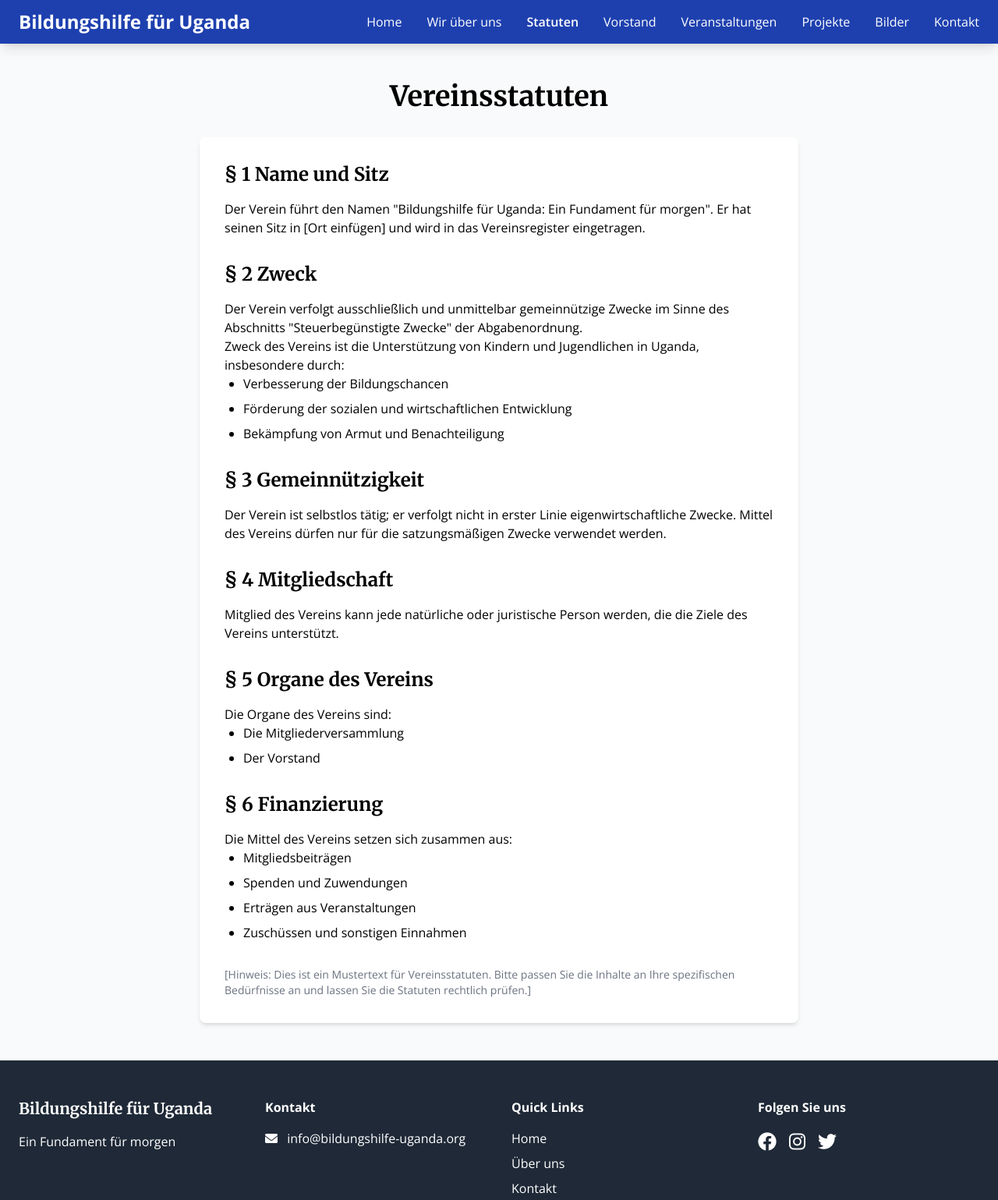
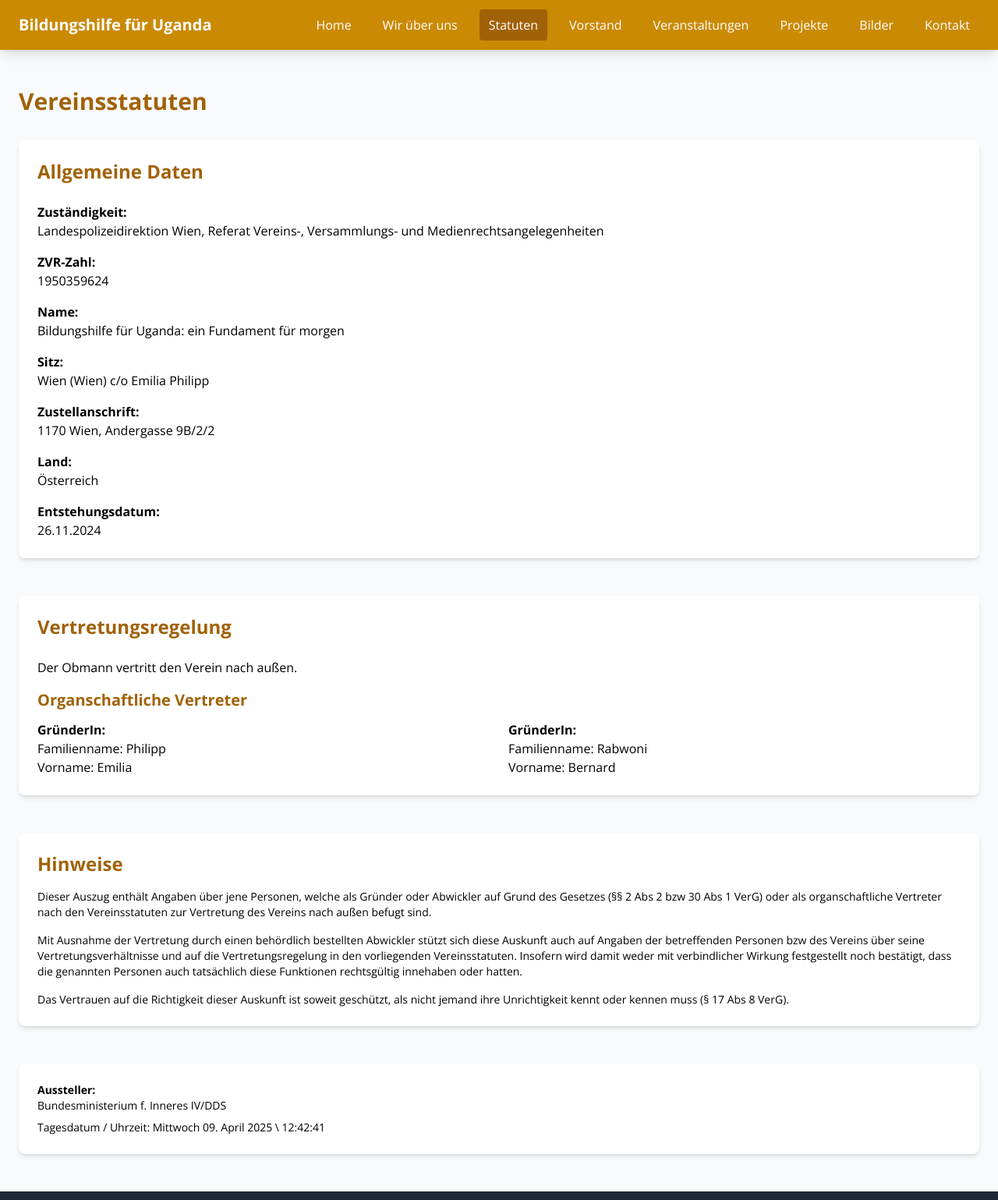
Before and after one commit to BAckfischghg/blackboxai-1744195036807, a plain HTML site: page statutes.html in a window 1280 px wide. Shown: the top 1539 px of the page at 78% size. Drawn offline with nearby package versions, Linux system fonts and the light colour scheme.

Commit message:
Add statutes.html 1744199022568

```diff
--- a/statutes.html
+++ b/statutes.html
@@ -6,37 +6,34 @@
     <title>Statuten | Bildungshilfe für Uganda</title>
     <script src="https://cdn.tailwindcss.com"></script>
     <link rel="stylesheet" href="https://cdnjs.cloudflare.com/ajax/libs/font-awesome/6.0.0-beta3/css/all.min.css">
-    <link href="https://fonts.googleapis.com/css2?family=Open+Sans:wght@400;600;700&family=Merriweather:wght@400;700&display=swap" rel="stylesheet">
+    <link href="https://fonts.googleapis.com/css2?family=Open+Sans:wght@400;600;700&display=swap" rel="stylesheet">
     <style>
         body {
             font-family: 'Open Sans', sans-serif;
-        }
-        h1, h2, h3 {
-            font-family: 'Merriweather', serif;
         }
     </style>
 </head>
 <body class="bg-gray-50">
     <!-- Navigation -->
-    <nav class="bg-blue-800 text-white shadow-lg">
+    <nav class="bg-yellow-600 text-white shadow-lg">
         <div class="container mx-auto px-6 py-3">
             <div class="flex justify-between items-center">
-                <div class="text-2xl font-bold">
+                <div class="text-xl font-bold">
                     Bildungshilfe für Uganda
                 </div>
-                <div class="hidden md:flex space-x-8">
-                    <a href="index.html" class="hover:text-blue-200">Home</a>
-                    <a href="about.html" class="hover:text-blue-200">Wir über uns</a>
-                    <a href="statutes.html" class="hover:text-blue-200 font-semibold">Statuten</a>
-                    <a href="board.html" class="hover:text-blue-200">Vorstand</a>
-                    <a href="events.html" class="hover:text-blue-200">Veranstaltungen</a>
-                    <a href="projects.html" class="hover:text-blue-200">Projekte</a>
-                    <a href="gallery.html" class="hover:text-blue-200">Bilder</a>
-                    <a href="contact.html" class="hover:text-blue-200">Kontakt</a>
+                <div class="hidden md:flex space-x-4">
+                    <a href="index.html" class="hover:bg-yellow-700 px-3 py-2 rounded">Home</a>
+                    <a href="about.html" class="hover:bg-yellow-700 px-3 py-2 rounded">Wir über uns</a>
+                    <a href="statutes.html" class="bg-yellow-700 px-3 py-2 rounded">Statuten</a>
+                    <a href="board.html" class="hover:bg-yellow-700 px-3 py-2 rounded">Vorstand</a>
+                    <a href="events.html" class="hover:bg-yellow-700 px-3 py-2 rounded">Veranstaltungen</a>
+                    <a href="projects.html" class="hover:bg-yellow-700 px-3 py-2 rounded">Projekte</a>
+                    <a href="gallery.html" class="hover:bg-yellow-700 px-3 py-2 rounded">Bilder</a>
+                    <a href="contact.html" class="hover:bg-yellow-700 px-3 py-2 rounded">Kontakt</a>
                 </div>
                 <div class="md:hidden">
-                    <button class="mobile-menu-button">
-                        <i class="fas fa-bars text-2xl"></i>
+                    <button class="mobile-menu-button p-2">
+                        <i class="fas fa-bars text-xl"></i>
                     </button>
                 </div>
             </div>
@@ -45,107 +42,113 @@
 
     <!-- Main Content -->
     <main class="container mx-auto px-6 py-12">
-        <h1 class="text-4xl font-bold mb-8 text-center">Vereinsstatuten</h1>
+        <h1 class="text-3xl font-bold mb-8 text-yellow-700">Vereinsstatuten</h1>
 
-        <div class="max-w-3xl mx-auto bg-white p-8 rounded-lg shadow-md">
-            <article class="prose lg:prose-xl">
-                <h2 class="text-2xl font-bold mb-4">§ 1 Name und Sitz</h2>
-                <p>
-                    Der Verein führt den Namen "Bildungshilfe für Uganda: Ein Fundament für morgen". Er hat seinen Sitz in [Ort einfügen] und wird in das Vereinsregister eingetragen.
+        <section class="mb-12">
+            <div class="bg-white p-6 rounded-lg shadow-md">
+                <h2 class="text-2xl font-bold mb-6 text-yellow-700">Allgemeine Daten</h2>
+                <div class="space-y-4">
+                    <div>
+                        <h3 class="font-bold">Zuständigkeit:</h3>
+                        <p>Landespolizeidirektion Wien, Referat Vereins-, Versammlungs- und Medienrechtsangelegenheiten</p>
+                    </div>
+                    <div>
+                        <h3 class="font-bold">ZVR-Zahl:</h3>
+                        <p>1950359624</p>
+                    </div>
+                    <div>
+                        <h3 class="font-bold">Name:</h3>
+                        <p>Bildungshilfe für Uganda: ein Fundament für morgen</p>
+                    </div>
+                    <div>
+                        <h3 class="font-bold">Sitz:</h3>
+                        <p>Wien (Wien) c/o Emilia Philipp</p>
+                    </div>
+                    <div>
+                        <h3 class="font-bold">Zustellanschrift:</h3>
+                        <p>1170 Wien, Andergasse 9B/2/2</p>
+                    </div>
+                    <div>
+                        <h3 class="font-bold">Land:</h3>
+                        <p>Österreich</p>
+                    </div>
+                    <div>
+                        <h3 class="font-bold">Entstehungsdatum:</h3>
+                        <p>26.11.2024</p>
+                    </div>
+                </div>
+            </div>
+        </section>
+
+        <section class="mb-12">
+            <div class="bg-white p-6 rounded-lg shadow-md">
+                <h2 class="text-2xl font-bold mb-6 text-yellow-700">Vertretungsregelung</h2>
+                <p class="mb-4">
+                    Der Obmann vertritt den Verein nach außen.
                 </p>
+                <h3 class="text-xl font-bold mb-3 text-yellow-700">Organschaftliche Vertreter</h3>
+                <div class="grid md:grid-cols-2 gap-6">
+                    <div>
+                        <h4 class="font-bold">GründerIn:</h4>
+                        <p>Familienname: Philipp</p>
+                        <p>Vorname: Emilia</p>
+                    </div>
+                    <div>
+                        <h4 class="font-bold">GründerIn:</h4>
+                        <p>Familienname: Rabwoni</p>
+                        <p>Vorname: Bernard</p>
+                    </div>
+                </div>
+            </div>
+        </section>
 
-                <h2 class="text-2xl font-bold mb-4 mt-8">§ 2 Zweck</h2>
-                <p>
-                    Der Verein verfolgt ausschließlich und unmittelbar gemeinnützige Zwecke im Sinne des Abschnitts "Steuerbegünstigte Zwecke" der Abgabenordnung.
+        <section class="mb-12">
+            <div class="bg-white p-6 rounded-lg shadow-md">
+                <h2 class="text-2xl font-bold mb-4 text-yellow-700">Hinweise</h2>
+                <p class="mb-4 text-sm">
+                    Dieser Auszug enthält Angaben über jene Personen, welche als Gründer oder Abwickler auf Grund des Gesetzes (§§ 2 Abs 2 bzw 30 Abs 1 VerG) oder als organschaftliche Vertreter nach den Vereinsstatuten zur Vertretung des Vereins nach außen befugt sind.
                 </p>
-                <p>
-                    Zweck des Vereins ist die Unterstützung von Kindern und Jugendlichen in Uganda, insbesondere durch:
+                <p class="mb-4 text-sm">
+                    Mit Ausnahme der Vertretung durch einen behördlich bestellten Abwickler stützt sich diese Auskunft auch auf Angaben der betreffenden Personen bzw des Vereins über seine Vertretungsverhältnisse und auf die Vertretungsregelung in den vorliegenden Vereinsstatuten. Insofern wird damit weder mit verbindlicher Wirkung festgestellt noch bestätigt, dass die genannten Personen auch tatsächlich diese Funktionen rechtsgültig innehaben oder hatten.
                 </p>
-                <ul class="list-disc pl-6 mb-4 space-y-2">
-                    <li>Verbesserung der Bildungschancen</li>
-                    <li>Förderung der sozialen und wirtschaftlichen Entwicklung</li>
-                    <li>Bekämpfung von Armut und Benachteiligung</li>
-                </ul>
+                <p class="text-sm">
+                    Das Vertrauen auf die Richtigkeit dieser Auskunft ist soweit geschützt, als nicht jemand ihre Unrichtigkeit kennt oder kennen muss (§ 17 Abs 8 VerG).
+                </p>
+            </div>
+        </section>
 
-                <h2 class="text-2xl font-bold mb-4 mt-8">§ 3 Gemeinnützigkeit</h2>
-                <p>
-                    Der Verein ist selbstlos tätig; er verfolgt nicht in erster Linie eigenwirtschaftliche Zwecke. Mittel des Vereins dürfen nur für die satzungsmäßigen Zwecke verwendet werden.
-                </p>
-
-                <h2 class="text-2xl font-bold mb-4 mt-8">§ 4 Mitgliedschaft</h2>
-                <p>
-                    Mitglied des Vereins kann jede natürliche oder juristische Person werden, die die Ziele des Vereins unterstützt.
-                </p>
-
-                <h2 class="text-2xl font-bold mb-4 mt-8">§ 5 Organe des Vereins</h2>
-                <p>
-                    Die Organe des Vereins sind:
-                </p>
-                <ul class="list-disc pl-6 mb-4 space-y-2">
-                    <li>Die Mitgliederversammlung</li>
-                    <li>Der Vorstand</li>
-                </ul>
-
-                <h2 class="text-2xl font-bold mb-4 mt-8">§ 6 Finanzierung</h2>
-                <p>
-                    Die Mittel des Vereins setzen sich zusammen aus:
-                </p>
-                <ul class="list-disc pl-6 mb-4 space-y-2">
-                    <li>Mitgliedsbeiträgen</li>
-                    <li>Spenden und Zuwendungen</li>
-                    <li>Erträgen aus Veranstaltungen</li>
-                    <li>Zuschüssen und sonstigen Einnahmen</li>
-                </ul>
-
-                <p class="mt-8 text-sm text-gray-500">
-                    [Hinweis: Dies ist ein Mustertext für Vereinsstatuten. Bitte passen Sie die Inhalte an Ihre spezifischen Bedürfnisse an und lassen Sie die Statuten rechtlich prüfen.]
-                </p>
-            </article>
-        </div>
+        <section>
+            <div class="bg-white p-6 rounded-lg shadow-md text-sm">
+                <p class="font-bold">Aussteller:</p>
+                <p>Bundesministerium f. Inneres IV/DDS</p>
+                <p class="mt-2">Tagesdatum / Uhrzeit: Mittwoch 09. April 2025 \ 12:42:41</p>
+            </div>
+        </section>
     </main>
 
     <!-- Footer -->
-    <footer class="bg-gray-800 text-white py-12">
+    <footer class="bg-gray-800 text-white py-8">
         <div class="container mx-auto px-6">
-            <div class="grid md:grid-cols-4 gap-8">
-                <div>
-                    <h3 class="text-xl font-bold mb-4">Bildungshilfe für Uganda</h3>
-                    <p>Ein Fundament für morgen</p>
+            <div class="flex flex-col md:flex-row justify-between items-center">
+                <div class="mb-4 md:mb-0">
+                    <p>Bildungshilfe für Uganda: Ein Fundament für morgen</p>
+                    <p>ZVR-Zahl: 1950359624</p>
                 </div>
                 <div>
-                    <h4 class="font-bold mb-4">Kontakt</h4>
-                    <p><i class="fas fa-envelope mr-2"></i> info@bildungshilfe-uganda.org</p>
-                </div>
-                <div>
-                    <h4 class="font-bold mb-4">Quick Links</h4>
-                    <ul class="space-y-2">
-                        <li><a href="index.html" class="hover:text-blue-300">Home</a></li>
-                        <li><a href="about.html" class="hover:text-blue-300">Über uns</a></li>
-                        <li><a href="contact.html" class="hover:text-blue-300">Kontakt</a></li>
-                    </ul>
-                </div>
-                <div>
-                    <h4 class="font-bold mb-4">Folgen Sie uns</h4>
-                    <div class="flex space-x-4">
-                        <a href="#" class="text-2xl hover:text-blue-300"><i class="fab fa-facebook"></i></a>
-                        <a href="#" class="text-2xl hover:text-blue-300"><i class="fab fa-instagram"></i></a>
-                        <a href="#" class="text-2xl hover:text-blue-300"><i class="fab fa-twitter"></i></a>
-                    </div>
+                    <a href="contact.html" class="hover:text-yellow-400">Kontakt</a>
                 </div>
             </div>
-            <div class="border-t border-gray-700 mt-8 pt-8 text-center">
-                <p>&copy; 2023 Bildungshilfe für Uganda. Alle Rechte vorbehalten.</p>
+            <div class="border-t border-gray-700 mt-6 pt-6 text-center text-sm">
+                <p>&copy; 2024 Bildungshilfe für Uganda. Alle Rechte vorbehalten.</p>
             </div>
         </div>
     </footer>
 
     <script>
-        // Mobile menu toggle
+        // Mobile menu functionality
         const mobileMenuButton = document.querySelector('.mobile-menu-button');
-        const mobileMenu = document.querySelector('.mobile-menu');
-
         mobileMenuButton.addEventListener('click', () => {
-            mobileMenu.classList.toggle('hidden');
+            alert('Mobile menu will be implemented');
         });
     </script>
 </body>
```
